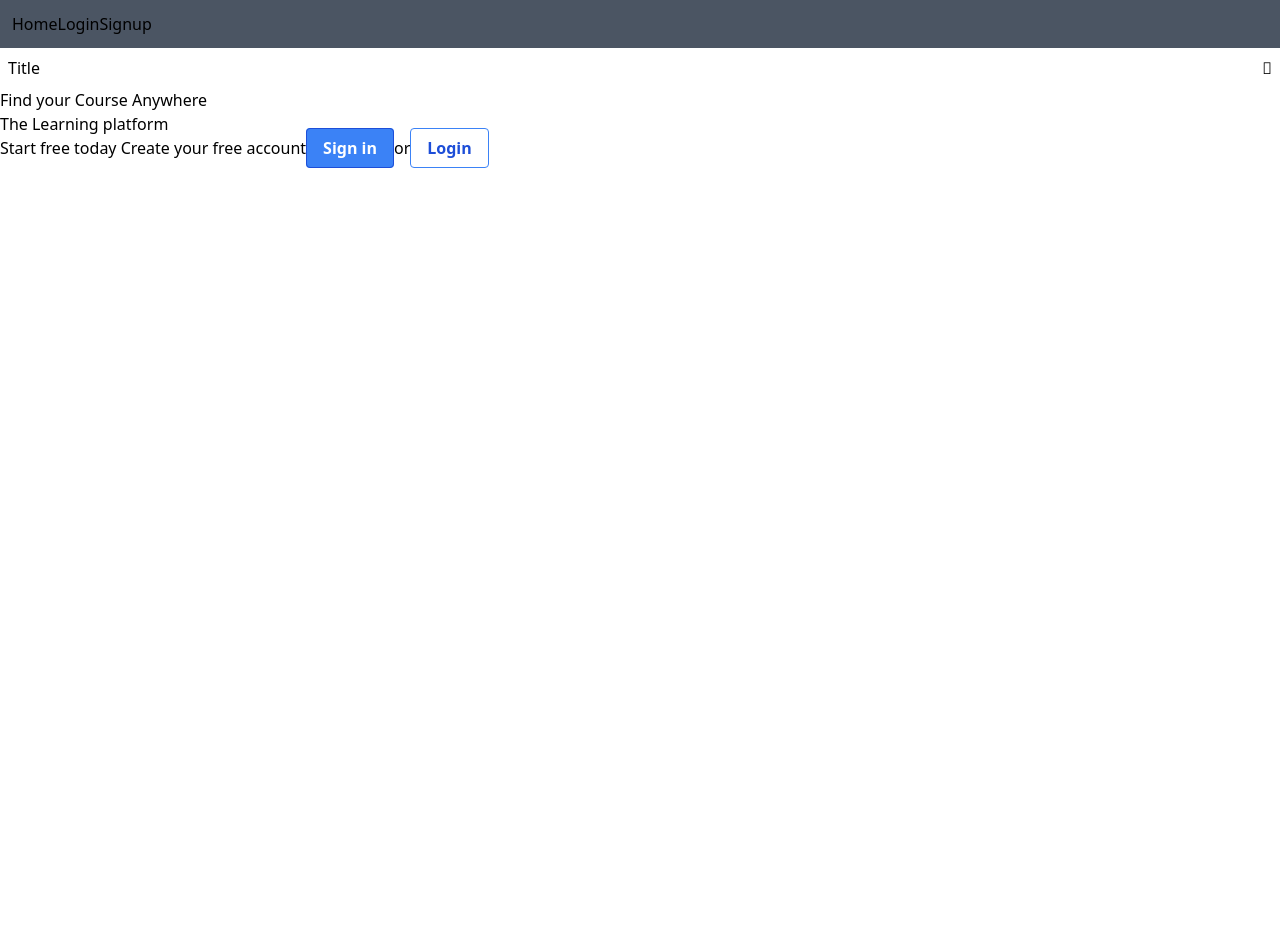
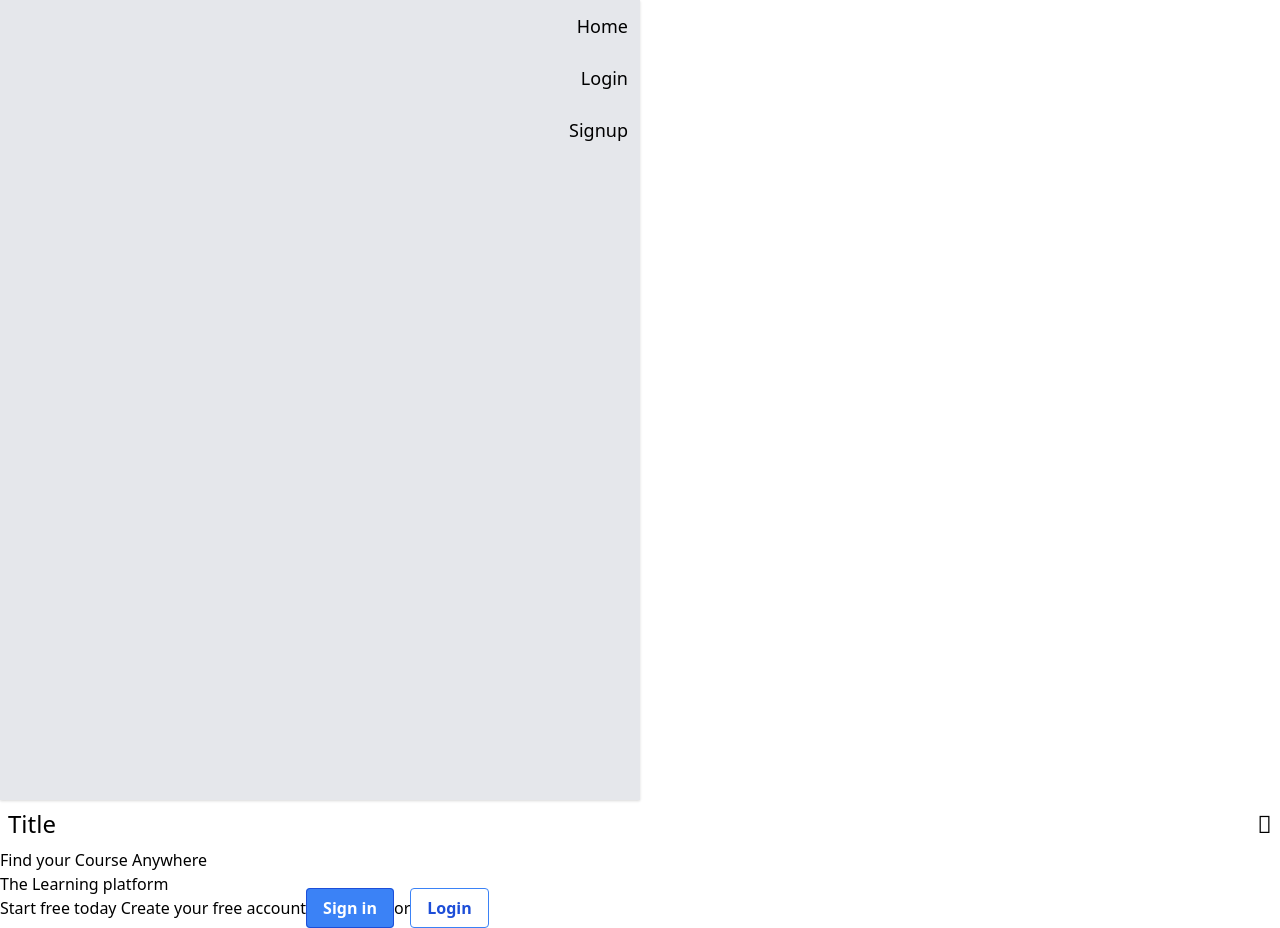
Before and after one commit to redacuve/find-your-course-FRONTEND, a React (Create React App) app: page / in a window 1280 px wide. Before the commit the page ends 800 px from the top, so only its background shows below. Built offline with nearby package versions, Linux system fonts and the light colour scheme.

Commit message:
improved design of the navbar with the private and public menu

```diff
--- a/src/components/Navbar.js
+++ b/src/components/Navbar.js
@@ -20,7 +20,7 @@
       ) : (
         <PublicMenu sidebarRef={sidebarRef} />
       )}
-      <nav className="flex justify-between p-2 items-center">
+      <nav className="flex justify-between p-2 items-center text-2xl">
         <div
           className="md:hidden"
           onClick={toggleMenu}
--- a/src/components/PrivateMenu.js
+++ b/src/components/PrivateMenu.js
@@ -1,20 +1,33 @@
 import React from 'react';
 import { NavLink } from 'react-router-dom';
 import PropType from 'prop-types';
-import { useDispatch } from 'react-redux';
+import { useDispatch, useSelector } from 'react-redux';
 import { setLogout } from '../actions/UserLogin';
 
 function PrivateMenu(props) {
   const { sidebarRef, history } = props;
   const dispatch = useDispatch();
+  const username = useSelector(state => state.UserLogin.username);
   return (
-    <div className="offcanvas w-auto bg-gray-600 p-3" ref={sidebarRef}>
-      <div>
+    <div
+      className="offcanvas w-auto bg-gray-200 shadow flex flex-col items-end p-3 w-1/2 h-screen text-lg"
+      ref={sidebarRef}
+    >
+      <div className="flex flex-col items-end mb-8">
         <div>User Image</div>
-        <h4>User Name</h4>
+        <h4>{username}</h4>
       </div>
-      <NavLink to="/dashboard">Dashboard</NavLink>
-      <button type="button" onClick={() => dispatch(setLogout(history))}>
+      <NavLink to="/dashboard" className="mb-6">
+        Dashboard
+      </NavLink>
+      <NavLink to="/courses" className="mb-6">
+        All Courses
+      </NavLink>
+      <button
+        type="button"
+        onClick={() => dispatch(setLogout(history))}
+        className="mb-6"
+      >
         Logout
       </button>
     </div>
@@ -22,7 +35,8 @@
 }
 
 PrivateMenu.propTypes = {
-  sidebarRef: PropType.shape({ current: PropType.instanceOf(Element) }).isRequired,
+  sidebarRef: PropType.shape({ current: PropType.instanceOf(Element) })
+    .isRequired,
   history: PropType.shape({ push: PropType.func.isRequired }).isRequired,
 };
 
--- a/src/components/PublicMenu.js
+++ b/src/components/PublicMenu.js
@@ -5,10 +5,19 @@
 function PublicMenu(props) {
   const { sidebarRef } = props;
   return (
-    <div className="offcanvas w-auto bg-gray-600 p-3" ref={sidebarRef}>
-      <NavLink to="/">Home</NavLink>
-      <NavLink to="/login">Login</NavLink>
-      <NavLink to="/signup">Signup</NavLink>
+    <div
+      className="offcanvas w-auto bg-gray-200 shadow flex flex-col items-end p-3 w-1/2 h-screen text-lg"
+      ref={sidebarRef}
+    >
+      <NavLink className="mb-6" to="/">
+        Home
+      </NavLink>
+      <NavLink className="mb-6" to="/login">
+        Login
+      </NavLink>
+      <NavLink className="mb-6" to="/signup">
+        Signup
+      </NavLink>
     </div>
   );
 }
```
